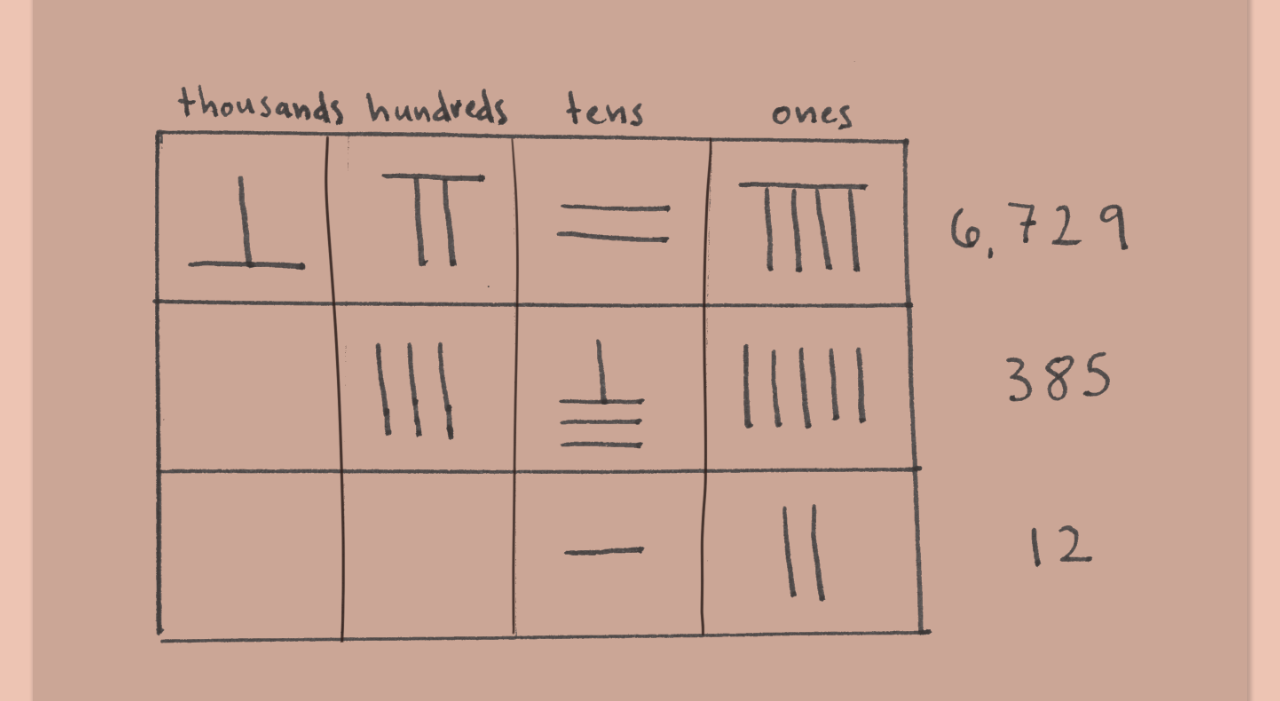
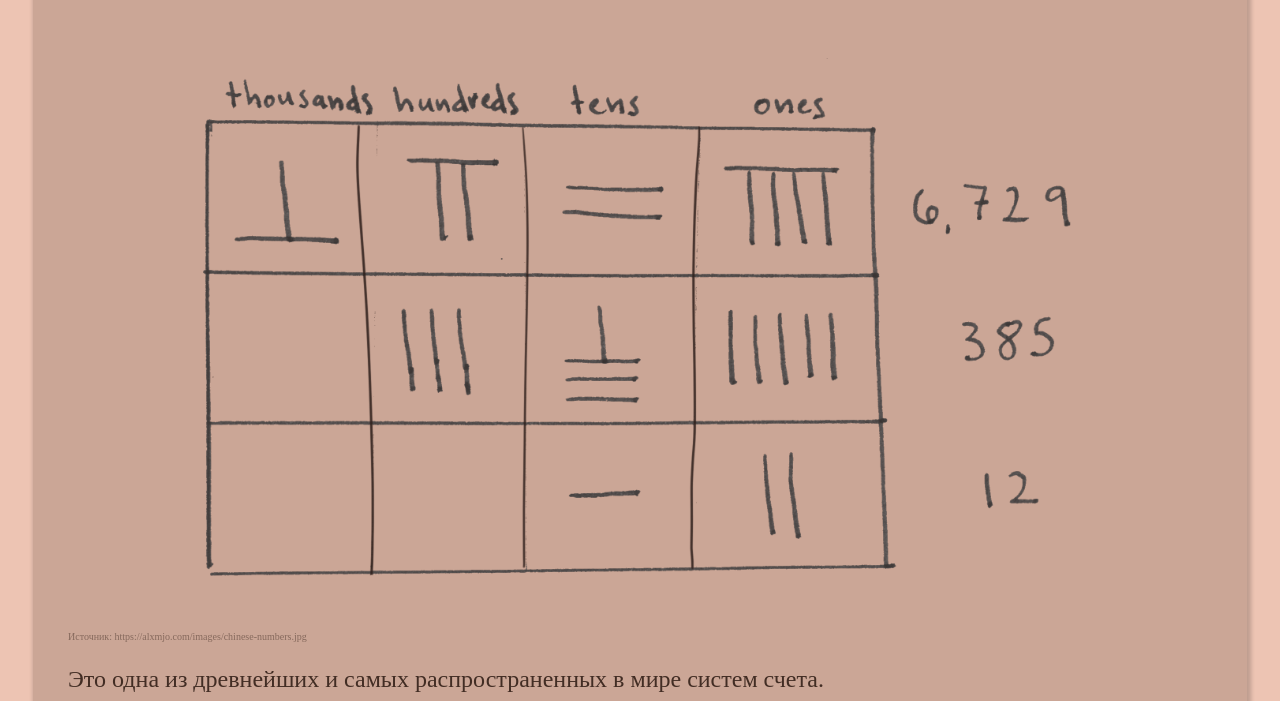
Before and after one commit to IskandarovT/PreTechComputing, a plain HTML site: page index.html in a window 1280 px wide. Shown: the part 677-1378 px from the top of the page. Drawn offline with Linux system fonts and the light colour scheme.

Commit message:
Update style.css

```diff
--- a/style.css
+++ b/style.css
@@ -31,7 +31,9 @@ html {
 }
 
 img {
-    max-width: 90vw;
+    max-width: 80vw;
+    display: block;
+    justify-self: center;
 }
 
 
```
